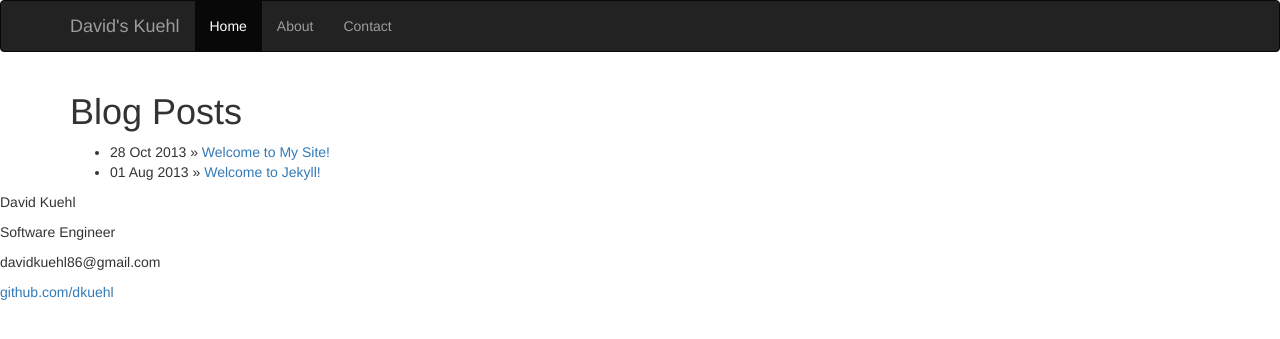
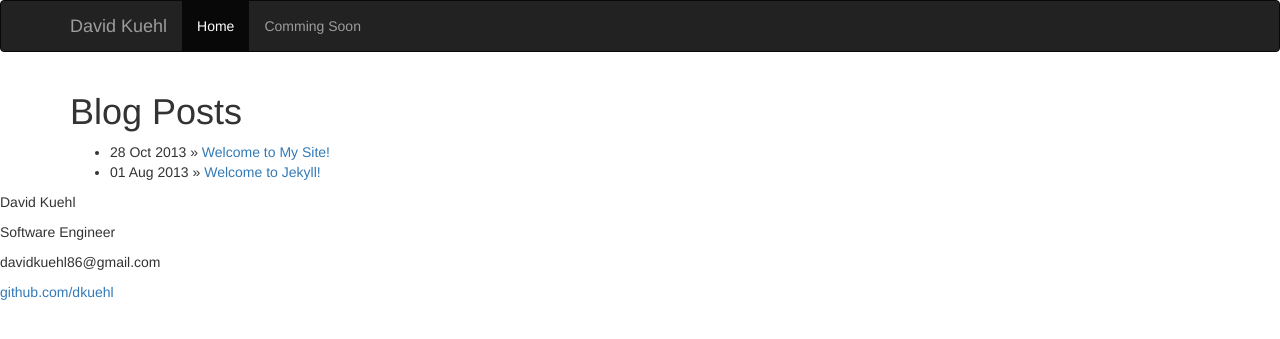
Before and after one commit to dkuehl/dkuehl.github.io, a Jekyll site: the page built from index.html, in a window 1280 px wide. Shown: the top 339 px of the page. Built offline with Jekyll 4.4.1, drawn with Linux system fonts in a browser that asks for light colours; nearby versions of some CDN libraries; Markdown is read by kramdown in place of the engine named in the settings; the list of posts is cut into pages by our own code.

Commit message:
Update header.html

```diff
--- a/_includes/header.html
+++ b/_includes/header.html
@@ -23,7 +23,7 @@
  <span class="icon-bar"></span>
  <span class="icon-bar"></span>
 
-            </button> <a class="navbar-brand" href="#">David's Kuehl</a>
+            </button> <a class="navbar-brand" href="http://dkuehl.github.io/">David Kuehl</a>
 
         </div>
         <div class="collapse navbar-collapse">
@@ -31,10 +31,7 @@
                 <li class="active"><a href="#">Home</a>
 
                 </li>
-                <li><a href="#about">About</a>
-
-                </li>
-                <li><a href="#contact">Contact</a>
+                <li><a>Comming Soon</a>
 
                 </li>
             </ul>
```
